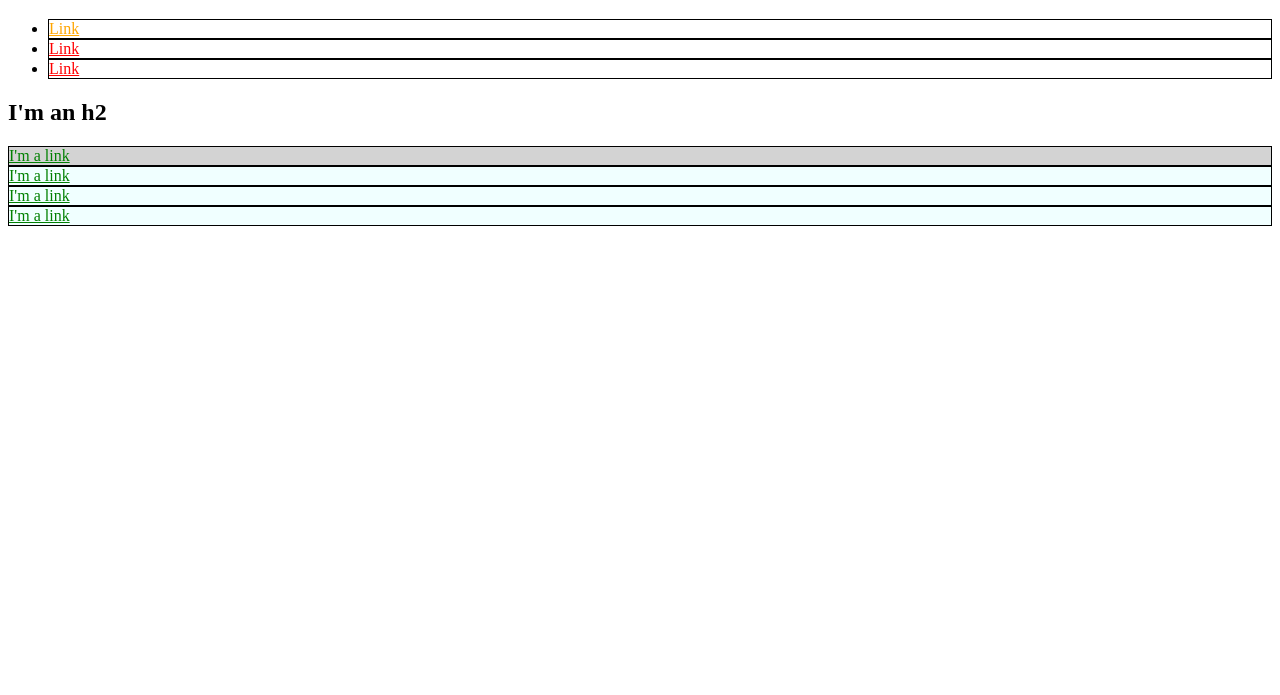
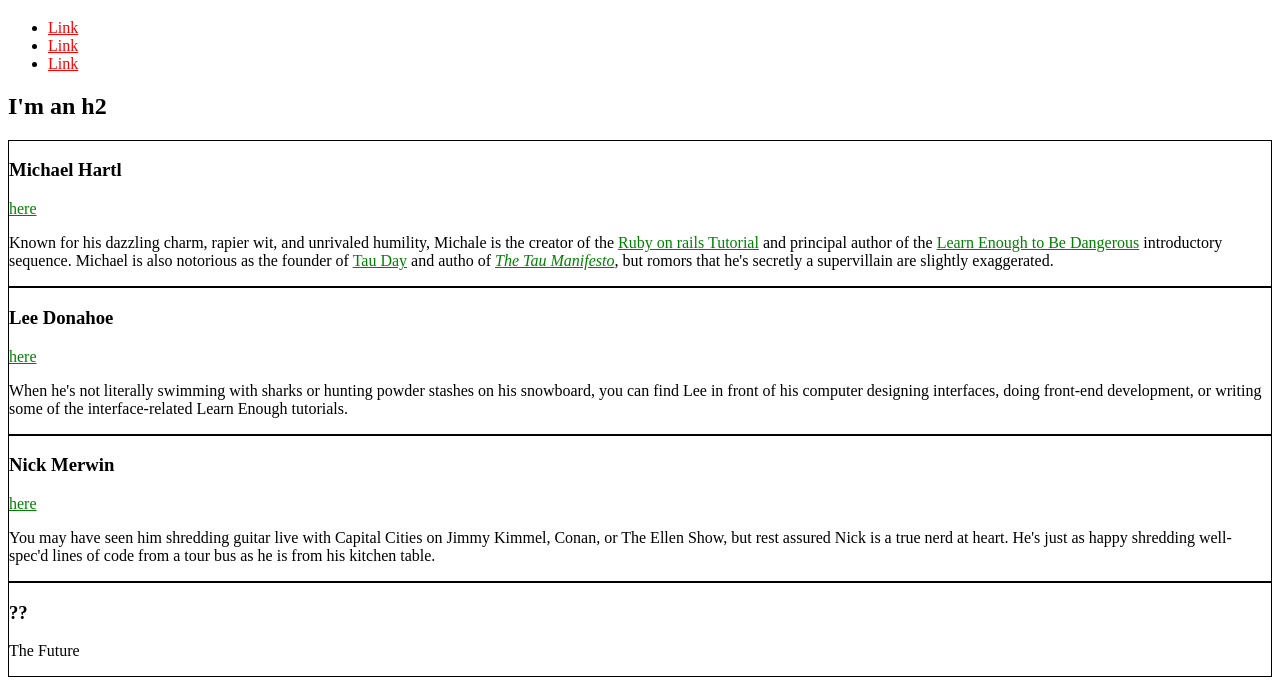
Before and after one commit to zatycz/sample_css, a plain HTML site: page index.html in a window 1280 px wide. Shown: the part 61-756 px from the top of the page. Drawn offline with Linux system fonts and the light colour scheme.

Commit message:
Add bio of 3 cowboys

```diff
--- a/index.html
+++ b/index.html
@@ -4,32 +4,16 @@
   <title>Test Page: Don't Panic</title>
   <meta charset="utf-8">
   <style type="text/css">
-    li a {
+    a {
       color: red;
+    }
+
+    .bio-box {
+      border: 1px solid black;
     }
 
     .bio-box a {
       color: green;
-    }
-
-    li {
-      border: 1px solid black;
-    }
-
-    #exec-bio {
-      background-color: lightgray;
-    }
-
-    .bio-box {
-      background-color: white;
-      border: 1px solid black;
-    }
-    #orange {
-      color: orange;
-    }
-
-    .azure {
-      background-color: azure;
     }
 
   </style>
@@ -38,7 +22,7 @@
   <h1>I'm an h1</h1>
   <ul>
     <li>
-      <a href="http://example.com" id="orange">Link</a>
+      <a href="http://example.com">Link</a>
     </li>
     <li>
       <a href="http://example.com">Link</a>
@@ -48,17 +32,47 @@
     </li>
   </ul>
   <h2>I'm an h2</h2>
-  <div id="exec-bio" class="bio-box azure">
-    <a href="http://example.com">I'm a link</a>
+  <div class="bio-box">
+    <h3>Michael Hartl</h3>
+    <a href="http://twitter.com/mhartl">here</a>
+    <p>
+      Known for his dazzling charm, rapier wit, and unrivaled humility,
+      Michale is the creator of the
+      <a href="http://railstutorial.org/">Ruby on rails Tutorial</a>
+      and principal author of the <a href="http://learnenough.com">Learn
+      Enough to Be Dangerous</a> introductory sequence. Michael is also
+      notorious as the founder of <a href="http://tauday.com">Tau Day</a>
+      and autho of <a href="http://tauday.com/tau-manifesto">
+      <em>The Tau Manifesto</em></a>, but romors that he's secretly a
+      supervillain are slightly exaggerated.
+    </p>
   </div>
-  <div class="bio-box azure">
-    <a href="http://example.com">I'm a link</a>
+
+  <div class="bio-box">
+    <h3>Lee Donahoe</h3>
+    <a href="https://twitter.com/leedonahoe">here</a>
+    <p>
+      When he's not literally swimming with sharks or hunting powder stashes
+      on his snowboard, you can find Lee in front of his computer designing
+      interfaces, doing front-end development, or writing some of the
+      interface-related Learn Enough tutorials.
+    </p>
   </div>
-  <div class="bio-box azure">
-    <a href="http://example.com">I'm a link</a>
+  <div class="bio-box">
+    <h3>Nick Merwin</h3>
+    <a href="https://twitter.com/nickmerin">here</a>
+    <p>
+      You may have seen him shredding guitar live with Capital Cities on Jimmy
+      Kimmel, Conan, or The Ellen Show, but rest assured Nick is a true nerd at
+      heart. He's just as happy shredding well-spec'd lines of code from a tour
+      bus as he is from his kitchen table.
+    </p>
   </div>
-  <div class="bio-box azure">
-    <a href="http://example.com">I'm a link</a>
+  <div class="bio-box">
+    <h3>??</h3>
+    <p>
+      The Future
+    </p>
   </div>
 </body>
 </html>
```
